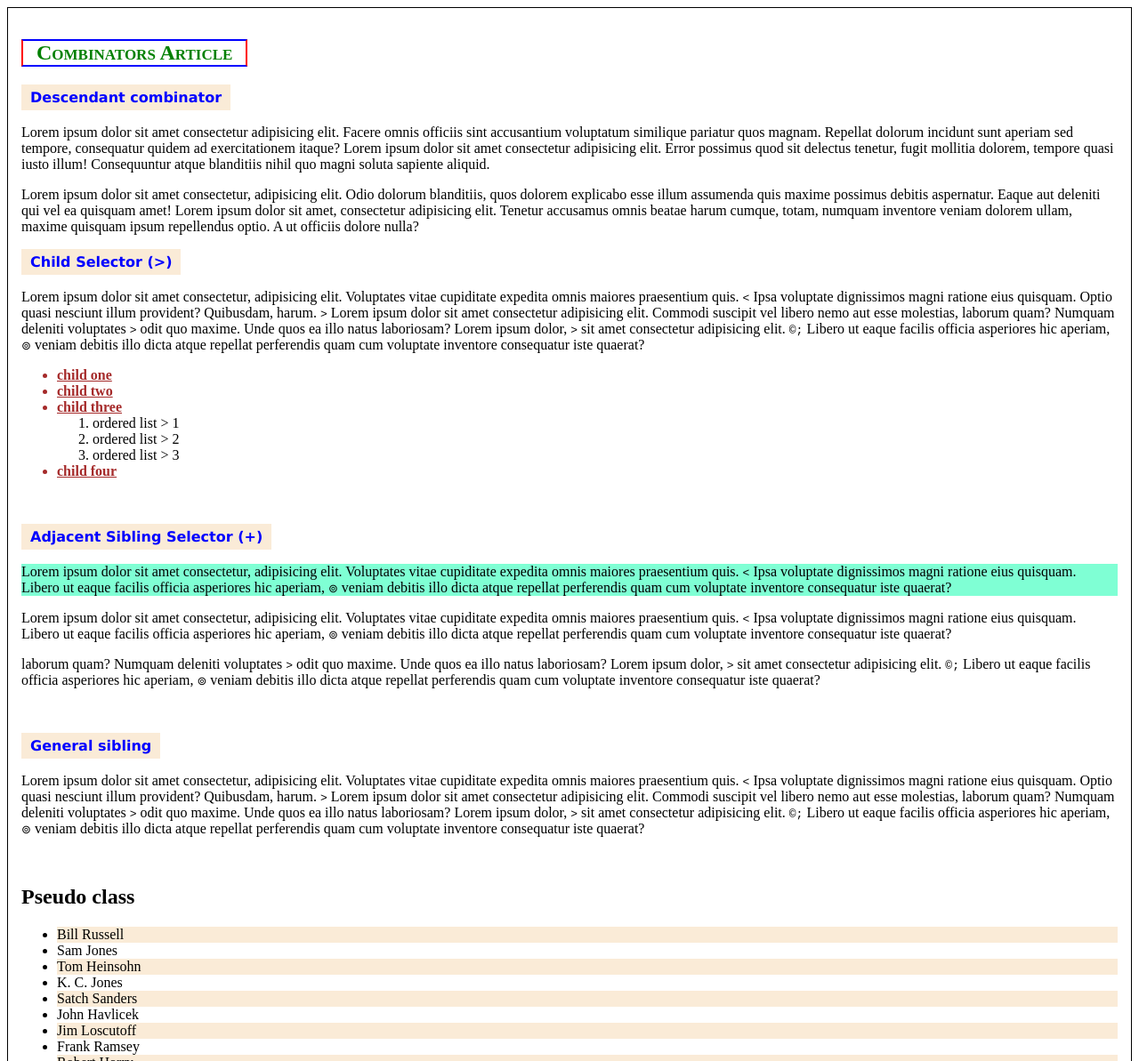
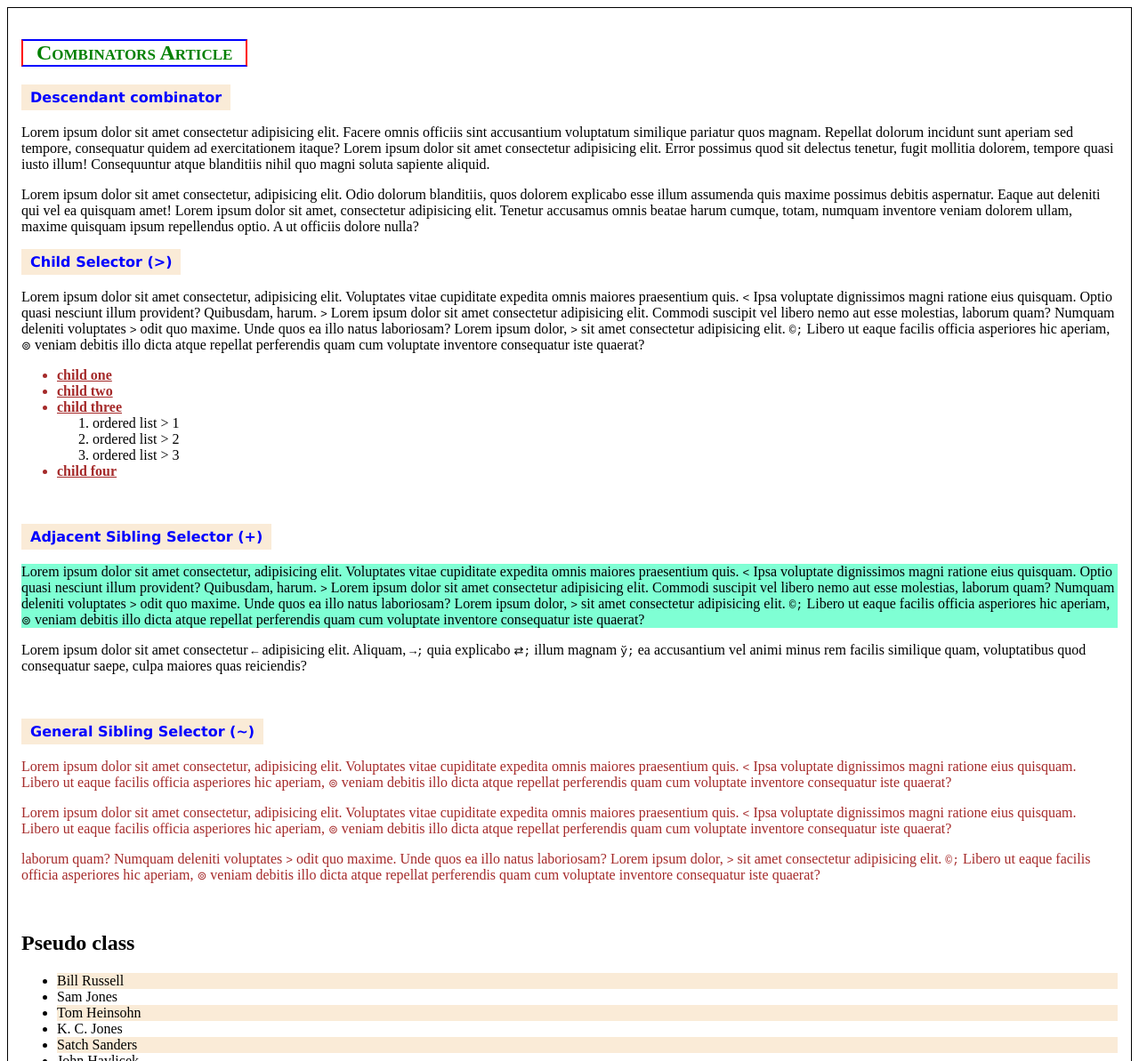
Before and after one commit to akladyous/css, a plain HTML site: page basic/combinators.html in a window 1280 px wide. Shown: the top 1193 px of the page at 89% size. Drawn offline with Linux system fonts and the light colour scheme.

Commit message:
Untracked files on css

```diff
--- a/basic/combinators.css
+++ b/basic/combinators.css
@@ -35,16 +35,14 @@ section.child-combinator > ul > li {
   font-weight: 800;
 }
 /* ------------------------------------------- */
-/* section.adjacent-sibling > p > code {
-  font-weight: 800;
-  font-size: x-large;
-  color: brown;
-} */
-
 section.adjacent-sibling > h1 + p {
   background-color: aquamarine;
 }
-
+/* ------------------------------------------- */
+/* body > div > article > section.general-sibling ~ p */
+section.general-sibling > h1 ~ p {
+  color: brown;
+}
 /* ------------------------------------------- */
 .pseudo-class > ul li:nth-child(2n + 1) {
   background-color: antiquewhite;
--- a/basic/combinators.html
+++ b/basic/combinators.html
@@ -53,6 +53,15 @@
         <section class="adjacent-sibling">
           <h1>Adjacent Sibling Selector (+)</h1>
           <p>
+            Lorem ipsum dolor sit amet consectetur, adipisicing elit. Voluptates vitae cupiditate expedita omnis maiores praesentium quis. <code>&lt;</code> Ipsa voluptate dignissimos magni ratione eius quisquam. Optio quasi nesciunt illum provident? Quibusdam, harum. <code>&gt;</code> Lorem ipsum dolor sit amet consectetur adipisicing elit. Commodi suscipit vel libero nemo aut esse molestias, laborum quam? Numquam deleniti voluptates <code>&gt;</code> odit quo maxime. Unde quos ea illo natus laboriosam? Lorem ipsum dolor, <code>&gt;</code>  sit amet consectetur adipisicing elit. <code>&copy;;</code> Libero ut eaque facilis officia asperiores hic aperiam, <code>&ocir;</code>  veniam debitis illo dicta atque repellat perferendis quam cum voluptate inventore consequatur iste quaerat?
+          </p>
+          <p>Lorem ipsum dolor sit amet consectetur <code>&leftarrow;</code> adipisicing elit. Aliquam, <code>&rightarrow;;</code> quia explicabo <code>&rightleftarrows;;</code> illum magnam <code>&ubrcy;;</code> ea accusantium vel animi minus rem facilis similique quam, voluptatibus quod consequatur saepe, culpa maiores quas reiciendis?</p>
+        </section>
+        <br>
+        <!-- --------------------------------------------------------------------------------------------------------- -->
+        <section class="general-sibling">
+          <h1>General Sibling Selector (~)</h1>
+          <p>
             Lorem ipsum dolor sit amet consectetur, adipisicing elit. Voluptates vitae cupiditate expedita omnis maiores praesentium quis. <code>&lt;</code> Ipsa voluptate dignissimos magni ratione eius quisquam. Libero ut eaque facilis officia asperiores hic aperiam, <code>&ocir;</code>  veniam debitis illo dicta atque repellat perferendis quam cum voluptate inventore consequatur iste quaerat?
           </p>
           <p>
@@ -60,14 +69,6 @@
           </p>
           <p>
             laborum quam? Numquam deleniti voluptates <code>&gt;</code> odit quo maxime. Unde quos ea illo natus laboriosam? Lorem ipsum dolor, <code>&gt;</code>  sit amet consectetur adipisicing elit. <code>&copy;;</code> Libero ut eaque facilis officia asperiores hic aperiam, <code>&ocir;</code>  veniam debitis illo dicta atque repellat perferendis quam cum voluptate inventore consequatur iste quaerat?
-          </p>
-        </section>
-        <br>
-        <!-- --------------------------------------------------------------------------------------------------------- -->
-        <section class="general-sibling">
-          <h1>General sibling</h1>
-          <p>
-            Lorem ipsum dolor sit amet consectetur, adipisicing elit. Voluptates vitae cupiditate expedita omnis maiores praesentium quis. <code>&lt;</code> Ipsa voluptate dignissimos magni ratione eius quisquam. Optio quasi nesciunt illum provident? Quibusdam, harum. <code>&gt;</code> Lorem ipsum dolor sit amet consectetur adipisicing elit. Commodi suscipit vel libero nemo aut esse molestias, laborum quam? Numquam deleniti voluptates <code>&gt;</code> odit quo maxime. Unde quos ea illo natus laboriosam? Lorem ipsum dolor, <code>&gt;</code>  sit amet consectetur adipisicing elit. <code>&copy;;</code> Libero ut eaque facilis officia asperiores hic aperiam, <code>&ocir;</code>  veniam debitis illo dicta atque repellat perferendis quam cum voluptate inventore consequatur iste quaerat?
           </p>
         </section>
       </article>
```
